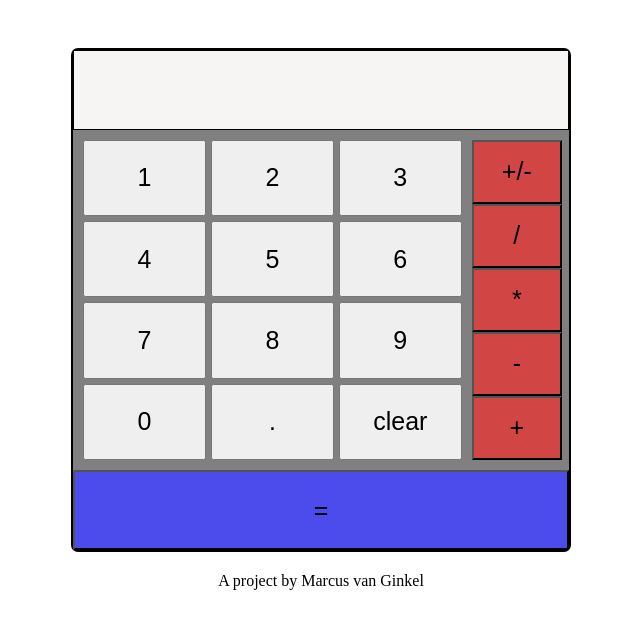
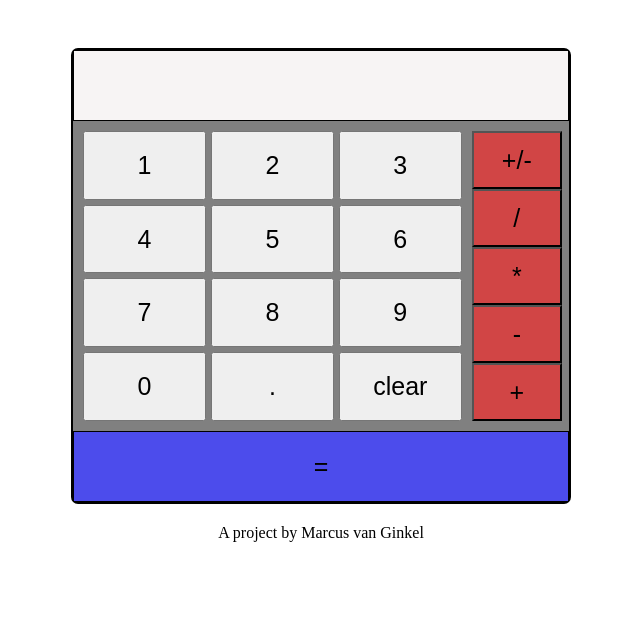
Before and after one commit to mvangin/calculator, a plain HTML site: page index.html in a window 1280 px wide. Shown: the whole page, without its empty margins (319-959 px from the left). Drawn offline with Linux system fonts and the light colour scheme.

Commit message:
decrease calculator height

```diff
--- a/styles/styles.css
+++ b/styles/styles.css
@@ -21,7 +21,7 @@
                          "equals       equals" ;
 
     gap: 10px;
-    height: 500px;
+    height: 452px;
 }
 
 
@@ -50,9 +50,12 @@
 
 .equalsDiv {
     grid-area: equals;
+    border: 1px solid black;
+
 }
 
 .equalButton {
+    border: none;
     height: 100%;
     width: 100%;
     background: rgb(76, 76, 236);
@@ -78,7 +81,7 @@ button {
 .operatorButton {
     font-size: 25px;
     width: 90px;
-    height: 64px;
+    height: 58px;
     background: rgb(209, 69, 69);
 }
 
```
